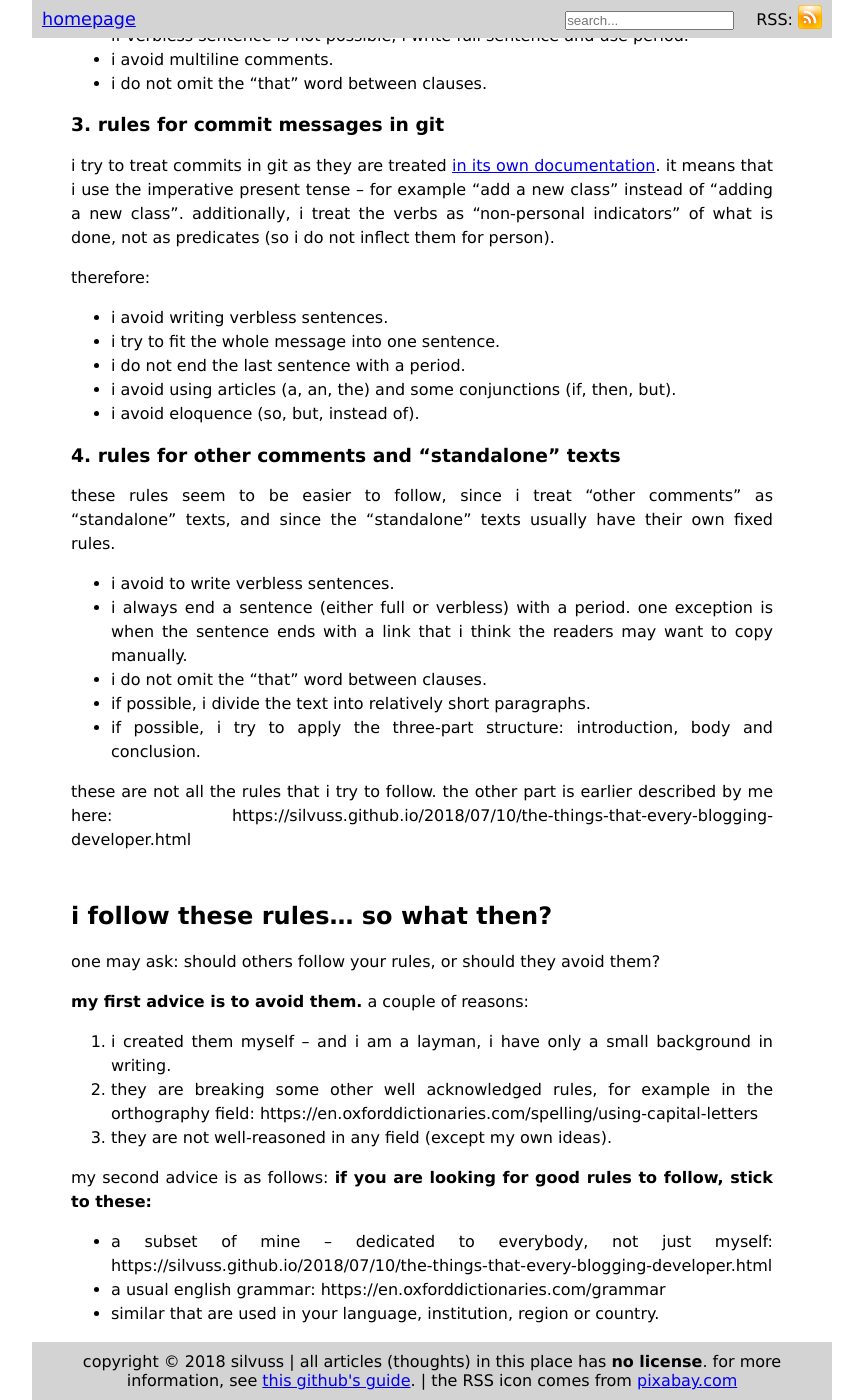
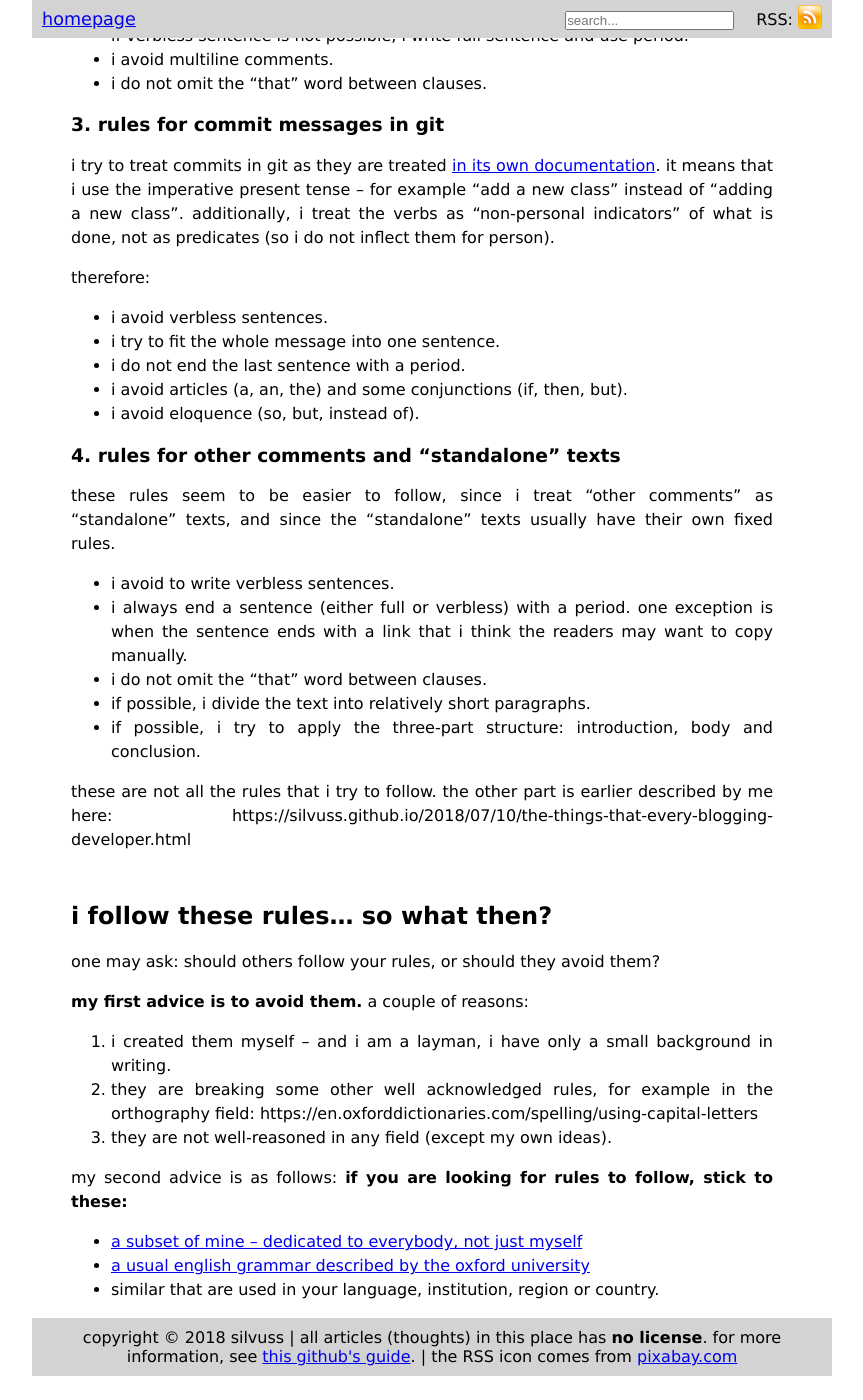
Before and after one commit to DevSilv/ARCHIVED-varts-plain-css, a Jekyll site: the page built from _posts/2018/08/01/2018-08-01-my-grammar-ortography-writing-style.md, in a window 1280 px wide and 1400 px high, scrolled down 3298 px. Shown: the whole window, without its empty margins (208-1071 px from the left). Built offline with Jekyll 4.4.1, drawn with Linux system fonts in a browser that asks for light colours; after the commit the page ends 4674 px from its top, so only the background shows below that.

Commit message:
improve writing style

```diff
--- a/_posts/2018/08/01/2018-08-01-my-grammar-ortography-writing-style.md
+++ b/_posts/2018/08/01/2018-08-01-my-grammar-ortography-writing-style.md
@@ -110,10 +110,10 @@ i try to treat commits in git as they are treated [in its own documentation](htt
 
 therefore:
 
-- i avoid writing verbless sentences.
+- i avoid verbless sentences.
 - i try to fit the whole message into one sentence.
 - i do not end the last sentence with a period.
-- i avoid using articles (a, an, the) and some conjunctions (if, then, but).
+- i avoid articles (a, an, the) and some conjunctions (if, then, but).
 - i avoid eloquence (so, but, instead of).
 
 ### 4. rules for other comments and "standalone" texts
@@ -138,8 +138,8 @@ one may ask: should others follow your rules, or should they avoid them?
 2. they are breaking some other well acknowledged rules, for example in the orthography field: https://en.oxforddictionaries.com/spelling/using-capital-letters
 3. they are not well-reasoned in any field (except my own ideas).
 
-my second advice is as follows: **if you are looking for good rules to follow, stick to these:**
+my second advice is as follows: **if you are looking for rules to follow, stick to these:**
 
-- a subset of mine – dedicated to everybody, not just myself: https://silvuss.github.io/2018/07/10/the-things-that-every-blogging-developer.html
-- a usual english grammar: https://en.oxforddictionaries.com/grammar
+- [a subset of mine – dedicated to everybody, not just myself](https://silvuss.github.io/2018/07/10/the-things-that-every-blogging-developer.html)
+- [a usual english grammar described by the oxford university]( https://en.oxforddictionaries.com/grammar)
 - similar that are used in your language, institution, region or country.
```
